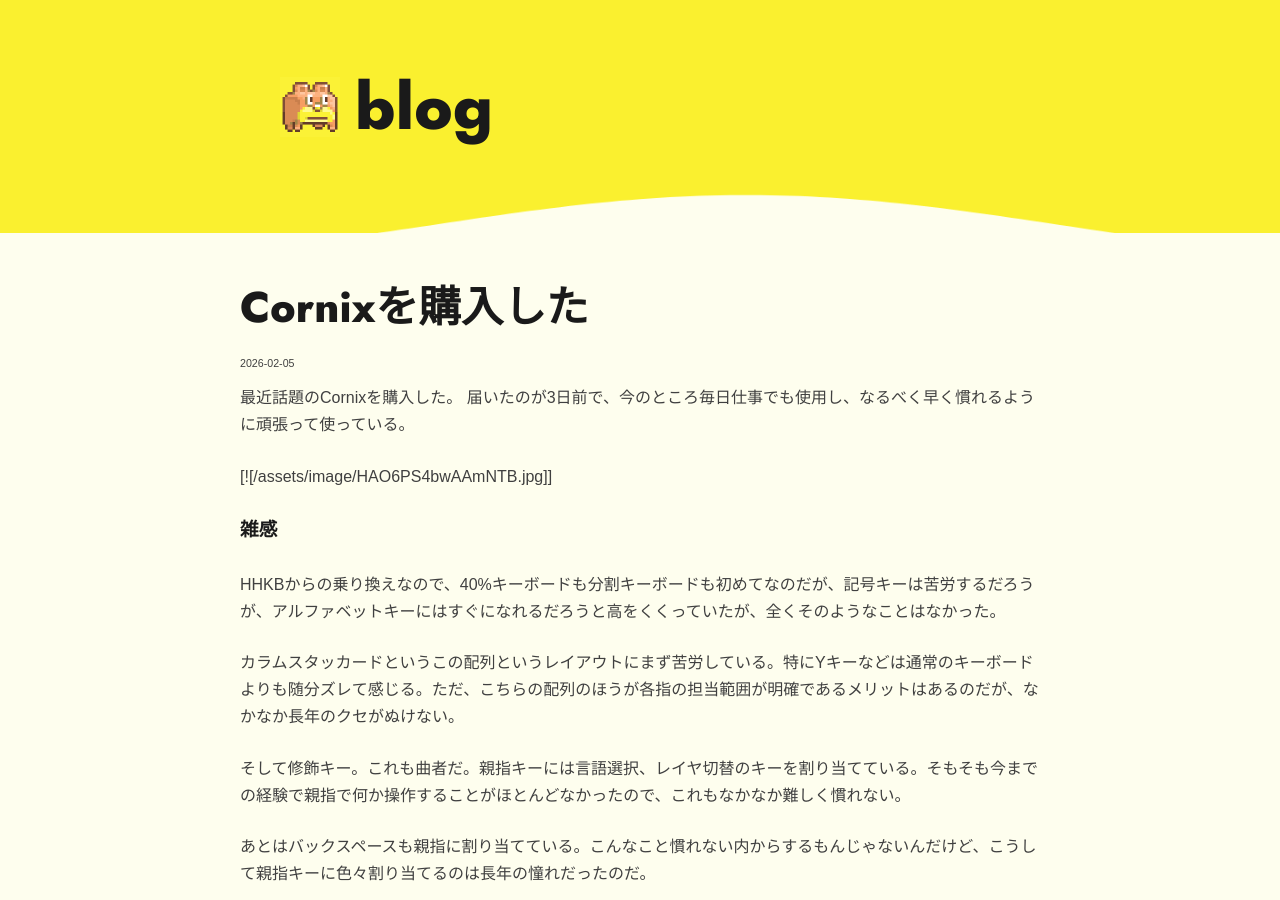
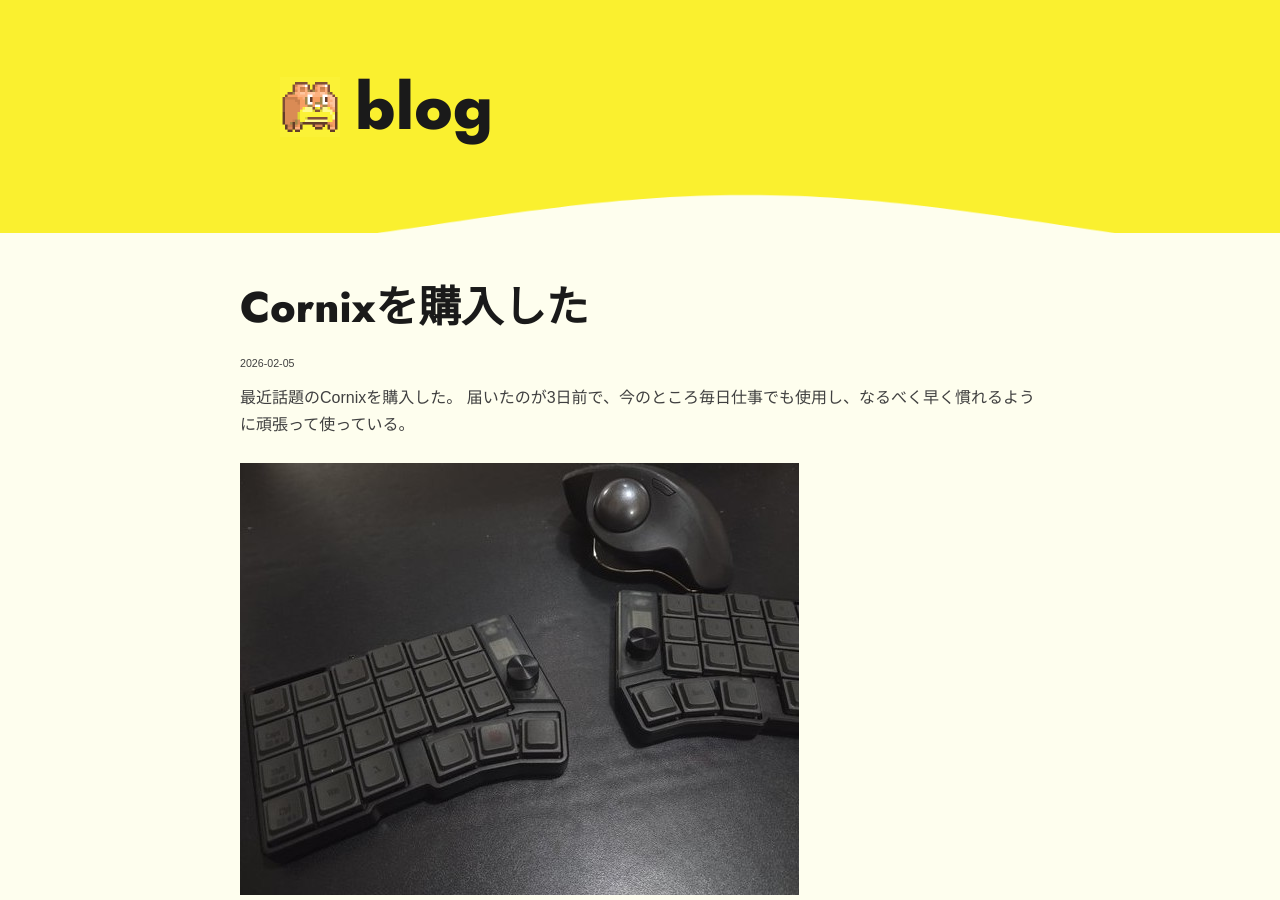
Before and after one commit to guntamania/guntamania.github.io, a Jekyll site: the page built from _posts/2026-02-06-cornix_trial.md, in a window 1280 px wide and 900 px high. Built offline with Jekyll 4.4.1, drawn with Linux system fonts in a browser that asks for light colours.

Commit message:
fix image

```diff
--- a/_posts/2026-02-06-cornix_trial.md
+++ b/_posts/2026-02-06-cornix_trial.md
@@ -9,11 +9,9 @@
 最近話題のCornixを購入した。
 届いたのが3日前で、今のところ毎日仕事でも使用し、なるべく早く慣れるように頑張って使っている。
 
-
-[![/assets/image/HAO6PS4bwAAmNTB.jpg]]
+![Cornix](/assets/image/HAO6PS4bwAAmNTB.jpg)
 
 ## 雑感
-
 
 HHKBからの乗り換えなので、40%キーボードも分割キーボードも初めてなのだが、記号キーは苦労するだろうが、アルファベットキーにはすぐになれるだろうと高をくくっていたが、全くそのようなことはなかった。
 
```
